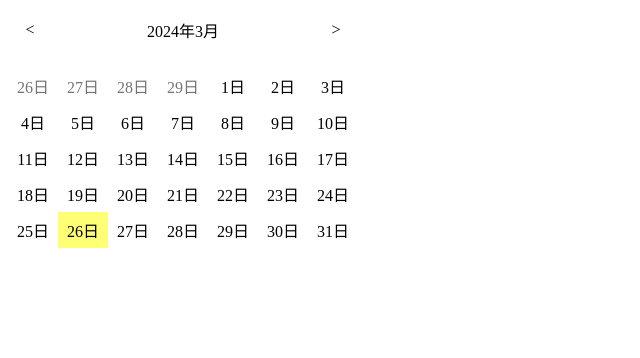
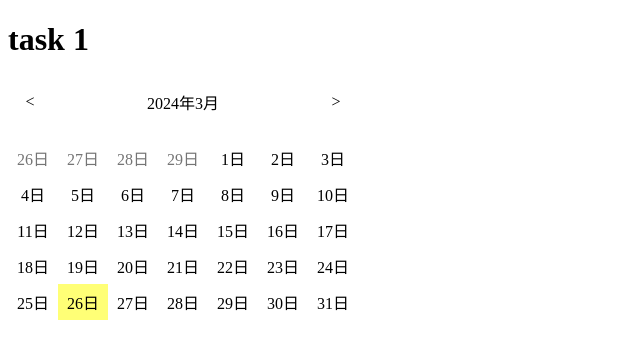
Before and after one commit to chiupinchun/calendar, a React (Vite) app: page / in a window 1280 px wide. Shown: the top 358 px of the page, without its empty margins (0-640 px from the left). Built offline with nearby package versions, Linux system fonts and the light colour scheme.

Commit message:
refactor: move calendar to a component

```diff
--- a/src/App.tsx
+++ b/src/App.tsx
@@ -1,65 +1,16 @@
-import { useCallback, useEffect, useMemo, useRef, useState } from 'react'
+import React, { FC } from 'react'
+import Calender from './components/calender'
 import './App.css'
-import { isSameDay, getDays } from './utils/getDays'
 
-// Default: white
-// Hover: #e6e6e6
-// Today: #ffff76
-// Active: #006edc
-// Non-Current Month: #757575
+interface Props { }
 
-function App() {
-  const toDay = useRef(new Date())
-  const [year, setYear] = useState(new Date().getFullYear())
-  const [month, setMonth] = useState(new Date().getMonth() + 1)
-  const [date, setDate] = useState(toDay.current.getDate())
-  const days = useMemo(() => getDays(year, month), [year, month])
-
-  const notCurrentMonth = useCallback((day: Date) => day.getMonth() + 1 !== month, [month])
-
-  const [selected, setSelected] = useState<Date[]>([])
-  const select = (day: Date) => {
-    if (!selected.length || selected.length >= 2) {
-      setSelected([day])
-    } else {
-      if (day > selected[0]) {
-        const start = days.indexOf(selected[0])
-        const end = days.indexOf(day) + 1
-        setSelected(days.slice(start, end))
-      } else {
-        setSelected([day])
-      }
-    }
-  }
-  useEffect(() => {
-    setSelected([])
-  }, [year, month])
-
+const Page: FC<Props> = () => {
   return (
     <>
-      <div className='calendar-header'>
-        <span className='month-select content-center'>&lt;</span>
-        <span>{year}年{month}月</span>
-        <span className='month-select content-center'>&gt;</span>
-      </div>
-      <div className='day-area'>
-        {days.map((day, index) => (
-          <div
-            key={index}
-            className={[
-              'day-button content-center',
-              isSameDay(day, toDay.current) ? 'today' : '',
-              notCurrentMonth(day) ? 'none-current-month' : '',
-              selected.includes(day) ? 'active' : ''
-            ].join(' ')}
-            onClick={() => notCurrentMonth(day) || select(day)}
-          >
-            {day.getDate()}日
-          </div>
-        ))}
-      </div>
+      <h1>task 1</h1>
+      <Calender />
     </>
   )
 }
 
-export default App
+export default Page
--- /dev/null
+++ b/src/components/calender.tsx
@@ -0,0 +1,62 @@
+import { FC, useCallback, useEffect, useMemo, useRef, useState } from 'react'
+import { isSameDay, getDays } from '../utils/getDays'
+
+interface Props {
+  fixMonth?: boolean
+}
+
+const Calender: FC<Props> = ({ fixMonth }) => {
+  const toDay = useRef(new Date())
+  const [year, setYear] = useState(new Date().getFullYear())
+  const [month, setMonth] = useState(new Date().getMonth() + 1)
+  const [date, setDate] = useState(toDay.current.getDate())
+  const days = useMemo(() => getDays(year, month), [year, month])
+
+  const notCurrentMonth = useCallback((day: Date) => day.getMonth() + 1 !== month, [month])
+
+  const [selected, setSelected] = useState<Date[]>([])
+  const select = (day: Date) => {
+    if (!selected.length || selected.length >= 2) {
+      setSelected([day])
+    } else {
+      if (day > selected[0]) {
+        const start = days.indexOf(selected[0])
+        const end = days.indexOf(day) + 1
+        setSelected(days.slice(start, end))
+      } else {
+        setSelected([day])
+      }
+    }
+  }
+  useEffect(() => {
+    setSelected([])
+  }, [year, month])
+
+  return (
+    <>
+      <div className='calendar-header'>
+        <span className='month-select content-center'>&lt;</span>
+        <span>{year}年{month}月</span>
+        <span className='month-select content-center'>&gt;</span>
+      </div>
+      <div className='day-area'>
+        {days.map((day, index) => (
+          <div
+            key={index}
+            className={[
+              'day-button content-center',
+              isSameDay(day, toDay.current) ? 'today' : '',
+              notCurrentMonth(day) ? 'none-current-month' : '',
+              selected.includes(day) ? 'active' : ''
+            ].join(' ')}
+            onClick={() => notCurrentMonth(day) || select(day)}
+          >
+            {day.getDate()}日
+          </div>
+        ))}
+      </div>
+    </>
+  )
+}
+
+export default Calender
```
